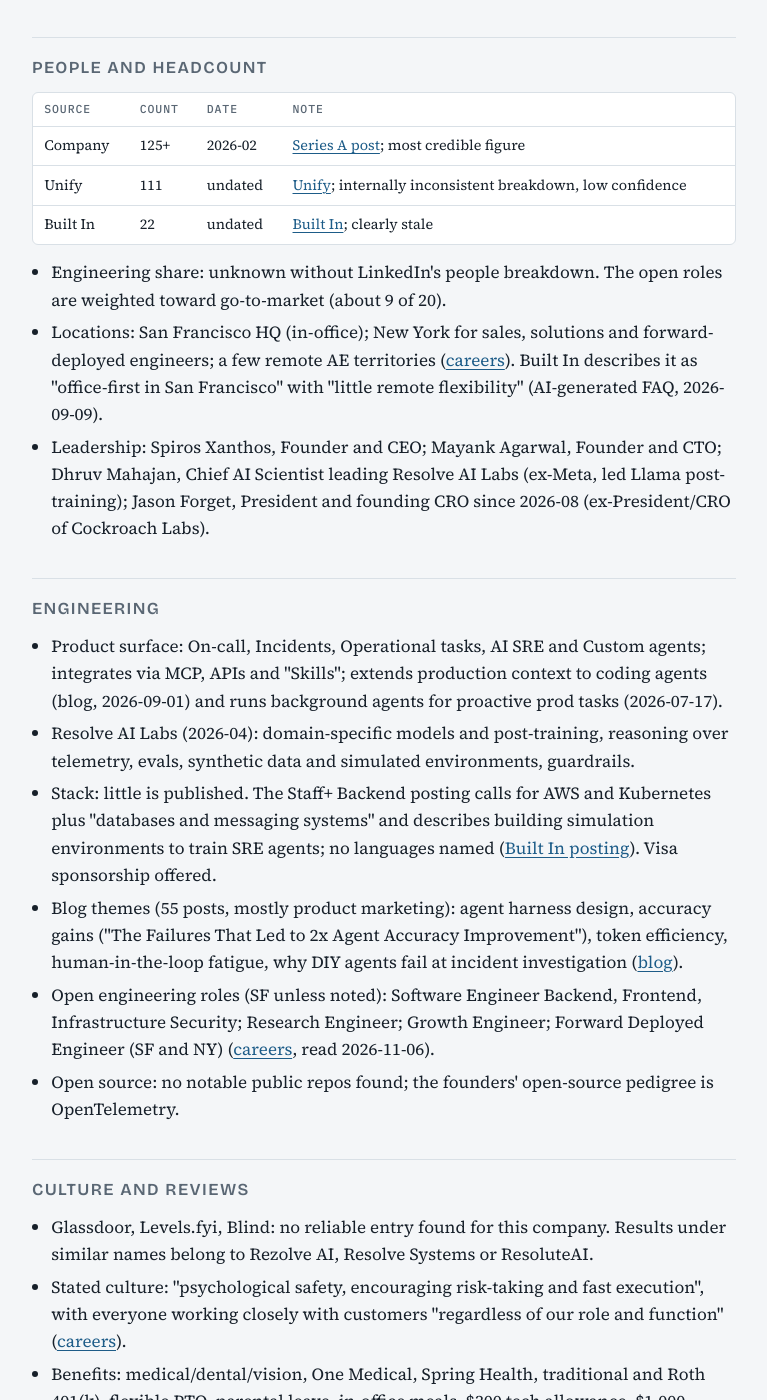
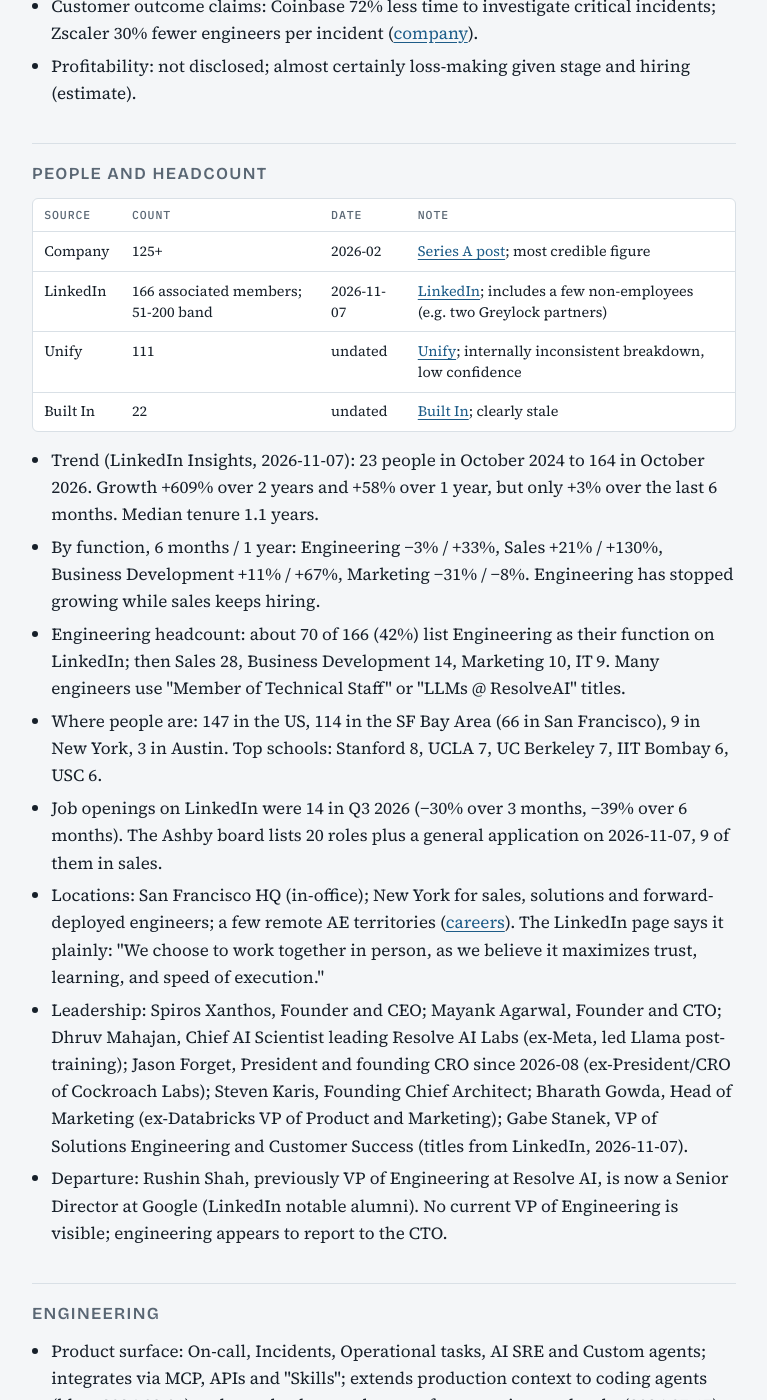
Before and after one commit to nowucca/nowucca.github.io, a Jekyll site: the page companies/resolve-ai/index.html, which Jekyll copies as it is, in a window 1280 px wide and 1400 px high, scrolled down 2841 px. Shown: the whole window, without its empty margins (256-1023 px from the left). Built offline with Jekyll 4.4.1, drawn with Linux system fonts in a browser that asks for light colours; some of the changed text lies outside the part shown.

Commit message:
Update companies/resolve-ai with LinkedIn and EDGAR data
Co-Authored-By: Claude Opus 5.5 <noreply@anthropic.com>
Claude-Session: https://claude.ai/code/session_015RWePwBKtjZ46uUzLckpdq

```diff
--- a/_library.json
+++ b/_library.json
@@ -69,8 +69,8 @@
         {
           "slug": "resolve-ai",
           "title": "Resolve AI",
-          "summary": "AI SRE ('AI for prod') from the ex-Splunk Observability founders; Series A at $1.5B, $190M+ raised, ~125 people; valuation far ahead of ~$4M reported ARR in a crowded market.",
-          "date": "2026-11-06",
+          "summary": "AI SRE ('AI for prod') from the ex-Splunk Observability founders; Series A at $1.5B, $190M+ raised, ~166 people (~70 eng); headcount flat for 6 months, valuation far ahead of ~$4M reported ARR.",
+          "date": "2026-11-07",
           "tags": [
             "series a",
             "ai sre",
--- a/companies/index.html
+++ b/companies/index.html
@@ -15,12 +15,12 @@
   <span class="label">nowucca.com · Company research</span>
   <h1>Company research</h1>
   <p class="lede">Sourced profiles of companies in my 2026–27 job search: mission, funding, headcount, engineering, news and the questions I&#x27;d ask.</p>
-  <div class="meta label"><span>5 pages</span><span>Updated 2026-11-06</span></div>
+  <div class="meta label"><span>5 pages</span><span>Updated 2026-11-07</span></div>
 </header>
 <ol class="rows">
 <li><a class="row" href="/companies/resolve-ai/">
-  <span class="date">2026-11-06</span>
-  <span class="text"><span class="title">Resolve AI</span><span class="one">AI SRE (&#x27;AI for prod&#x27;) from the ex-Splunk Observability founders; Series A at $1.5B, $190M+ raised, ~125 people; valuation far ahead of ~$4M reported ARR in a crowded market.</span><span class="tags"><span class="tag">series a</span><span class="tag">ai sre</span><span class="tag">observability</span></span></span>
+  <span class="date">2026-11-07</span>
+  <span class="text"><span class="title">Resolve AI</span><span class="one">AI SRE (&#x27;AI for prod&#x27;) from the ex-Splunk Observability founders; Series A at $1.5B, $190M+ raised, ~166 people (~70 eng); headcount flat for 6 months, valuation far ahead of ~$4M reported ARR.</span><span class="tags"><span class="tag">series a</span><span class="tag">ai sre</span><span class="tag">observability</span></span></span>
 </a></li>
 <li><a class="row" href="/companies/parasail/">
   <span class="date">2026-11-05</span>
--- a/companies/resolve-ai/index.html
+++ b/companies/resolve-ai/index.html
@@ -67,13 +67,13 @@ footer.foot { color: var(--muted); font-size: 0.85rem; border-top: 1px solid var
   <span class="label">Company profile</span>
   <h1>Resolve AI</h1>
   <p class="lede">"AI for prod": an AI SRE that goes on call, triages alerts and investigates incidents, built by the ex-Splunk Observability founders.</p>
-  <div class="meta label"><span>Researched 2026-11-06</span><a href="https://resolve.ai/">Website</a><a href="https://www.linkedin.com/company/resolve-ai/">LinkedIn</a><a href="https://resolve.ai/careers">Careers</a></div>
+  <div class="meta label"><span>Researched 2026-11-06, updated 2026-11-07</span><a href="https://resolve.ai/">Website</a><a href="https://www.linkedin.com/company/resolveai/">LinkedIn</a><a href="https://resolve.ai/careers">Careers</a></div>
 </header>
 
 <blockquote><p><strong>Name check:</strong> this is Resolve AI at <code>resolve.ai</code> (San Francisco, CEO Spiros Xanthos). It is not Resolve Systems (<code>resolve.io</code>, IT automation), Rezolve AI (<code>rezolve.ai</code>, Nasdaq: RZLV, commerce AI) or ResoluteAI. Glassdoor and news searches mix these up.</p>
-<p><strong>Not covered this pass:</strong> LinkedIn company pages and SEC EDGAR (the scripts weren't run; a direct EDGAR query from the cloud returned nothing), Glassdoor and Levels.fyi (both refused automated reads).</p></blockquote>
+<p><strong>Not covered:</strong> Glassdoor and Levels.fyi (both refused automated reads). LinkedIn company pages and SEC EDGAR were checked on 2026-11-07. The LinkedIn page is <code>linkedin.com/company/resolveai</code> ("ResolveAI"); <code>/company/resolve-ai</code> is an unrelated energy firm.</p></blockquote>
 
-<section id="snapshot"><h2>Snapshot</h2><p>Resolve AI sells an agentic "AI SRE" platform to large engineering organizations: it takes on-call shifts, triages alerts, investigates and helps fix production incidents, and runs routine operational tasks, working in Slack, Teams and the terminal. Customers named publicly include Coinbase, DoorDash, MongoDB, MSCI, Salesforce and Zscaler (<a href="https://resolve.ai/blog/series-a-funding">Series A post</a>), with Cisco, SAP, Snowflake, Adobe, Robinhood, Expedia and Toast also on the <a href="https://resolve.ai/">homepage</a>. It is sold as an enterprise contract with no published price (<a href="https://wetheflywheel.com/en/comparisons/resolve-ai-alternatives/">We The Flywheel</a>, 2026-05). Stage: Series A (extended), $1.5B valuation, more than $190M raised, about two years old, "125+" people as of February 2026.</p></section>
+<section id="snapshot"><h2>Snapshot</h2><p>Resolve AI sells an agentic "AI SRE" platform to large engineering organizations: it takes on-call shifts, triages alerts, investigates and helps fix production incidents, and runs routine operational tasks, working in Slack, Teams and the terminal. Customers named publicly include Coinbase, DoorDash, MongoDB, MSCI, Salesforce and Zscaler (<a href="https://resolve.ai/blog/series-a-funding">Series A post</a>), with Cisco, SAP, Snowflake, Adobe, Robinhood, Expedia and Toast also on the <a href="https://resolve.ai/">homepage</a>. It is sold as an enterprise contract with no published price (<a href="https://wetheflywheel.com/en/comparisons/resolve-ai-alternatives/">We The Flywheel</a>, 2026-05). Stage: Series A (extended), $1.5B valuation, more than $190M raised, about two years old, about 166 people on LinkedIn (November 2026), roughly 70 in engineering.</p></section>
 
 <section id="mission"><h2>Mission, purpose, vision, values</h2><ul>
 <li>Mission: "We're an applied AI lab on a mission to help every engineer run production effortlessly." (<a href="https://resolve.ai/careers">careers page</a>)</li>
@@ -98,7 +98,7 @@ footer.foot { color: var(--muted); font-size: 0.85rem; border-top: 1px solid var
 <li><strong>2026-08-18:</strong> hires Jason Forget (ex-Cockroach Labs) as President and founding CRO.</li>
 </ul></section>
 
-<section id="ownership"><h2>Ownership and status</h2><p>Private, venture-backed, headquartered in San Francisco with a New York presence for sales and forward-deployed roles. Legal entity and state of incorporation weren't confirmed (EDGAR not checked this pass; a Form D search for "Resolve AI" would pin both down). Major holders by round: Greylock, Lightspeed, DST Global, Salesforce Ventures, Unusual Ventures, plus angels including Jeff Dean, Fei-Fei Li, Reid Hoffman and Amjad Masad (<a href="https://resolve.ai/about-us">About</a>).</p></section>
+<section id="ownership"><h2>Ownership and status</h2><p>Private, venture-backed, headquartered in San Francisco with a New York presence for sales and forward-deployed roles. Legal entity and state of incorporation are unconfirmed: SEC EDGAR has no filer under "Resolve AI", "ResolveAI", "Resolve.ai" or "Resolve AI Labs", and a full-text search for the CEO's name finds no Form D (checked 2026-11-07). They may file under another legal name, or have raised without filing a Form D. Major holders by round: Greylock, Lightspeed, DST Global, Salesforce Ventures, Unusual Ventures, plus angels including Jeff Dean, Fei-Fei Li, Reid Hoffman and Amjad Masad (<a href="https://resolve.ai/about-us">About</a>).</p></section>
 
 <section id="funding"><h2>Funding</h2>
   <div class="table-wrap"><table><thead><tr><th>Date</th><th>Round</th><th>Amount</th><th>Lead / investors</th><th>Valuation</th><th>Source</th></tr></thead>
@@ -111,7 +111,7 @@ footer.foot { color: var(--muted); font-size: 0.85rem; border-top: 1px solid var
   <li>Total raised: more than $190M (company, April 2026).</li>
   <li>Last money in: April 2026, about 7 months ago. With $165M raised in 2026 alone, runway is not a near-term concern.</li>
   <li>December 2025 reporting said the A might be multi-tranche with a lower blended price; the company denied this and said 100% of the equity was sold at $1B (<a href="https://techcrunch.com/2026/02/04/ai-sre-resolve-ai-confirms-125m-raise-unicorn-valuation/">TechCrunch</a>).</li>
-  <li>Form D filings: not checked.</li>
+  <li>Form D filings: none found on EDGAR under any variant of the name (2026-11-07).</li>
   </ul>
 </section>
 
@@ -125,22 +125,29 @@ footer.foot { color: var(--muted); font-size: 0.85rem; border-top: 1px solid var
 <section id="people"><h2>People and headcount</h2>
   <div class="table-wrap"><table><thead><tr><th>Source</th><th>Count</th><th>Date</th><th>Note</th></tr></thead><tbody>
   <tr><td>Company</td><td>125+</td><td>2026-02</td><td><a href="https://resolve.ai/blog/series-a-funding">Series A post</a>; most credible figure</td></tr>
+  <tr><td>LinkedIn</td><td>166 associated members; 51-200 band</td><td>2026-11-07</td><td><a href="https://www.linkedin.com/company/resolveai/">LinkedIn</a>; includes a few non-employees (e.g. two Greylock partners)</td></tr>
   <tr><td>Unify</td><td>111</td><td>undated</td><td><a href="https://www.unifygtm.com/insights-headcount/resolve-ai">Unify</a>; internally inconsistent breakdown, low confidence</td></tr>
   <tr><td>Built In</td><td>22</td><td>undated</td><td><a href="https://builtin.com/company/resolve-ai">Built In</a>; clearly stale</td></tr>
   </tbody></table></div>
   <ul>
-  <li>Engineering share: unknown without LinkedIn's people breakdown. The open roles are weighted toward go-to-market (about 9 of 20).</li>
-  <li>Locations: San Francisco HQ (in-office); New York for sales, solutions and forward-deployed engineers; a few remote AE territories (<a href="https://resolve.ai/careers">careers</a>). Built In describes it as "office-first in San Francisco" with "little remote flexibility" (AI-generated FAQ, 2026-09-09).</li>
-  <li>Leadership: Spiros Xanthos, Founder and CEO; Mayank Agarwal, Founder and CTO; Dhruv Mahajan, Chief AI Scientist leading Resolve AI Labs (ex-Meta, led Llama post-training); Jason Forget, President and founding CRO since 2026-08 (ex-President/CRO of Cockroach Labs).</li>
+  <li>Trend (LinkedIn Insights, 2026-11-07): 23 people in October 2024 to 164 in October 2026. Growth +609% over 2 years and +58% over 1 year, but only +3% over the last 6 months. Median tenure 1.1 years.</li>
+  <li>By function, 6 months / 1 year: Engineering −3% / +33%, Sales +21% / +130%, Business Development +11% / +67%, Marketing −31% / −8%. Engineering has stopped growing while sales keeps hiring.</li>
+  <li>Engineering headcount: about 70 of 166 (42%) list Engineering as their function on LinkedIn; then Sales 28, Business Development 14, Marketing 10, IT 9. Many engineers use "Member of Technical Staff" or "LLMs @ ResolveAI" titles.</li>
+  <li>Where people are: 147 in the US, 114 in the SF Bay Area (66 in San Francisco), 9 in New York, 3 in Austin. Top schools: Stanford 8, UCLA 7, UC Berkeley 7, IIT Bombay 6, USC 6.</li>
+  <li>Job openings on LinkedIn were 14 in Q3 2026 (−30% over 3 months, −39% over 6 months). The Ashby board lists 20 roles plus a general application on 2026-11-07, 9 of them in sales.</li>
+  <li>Locations: San Francisco HQ (in-office); New York for sales, solutions and forward-deployed engineers; a few remote AE territories (<a href="https://resolve.ai/careers">careers</a>). The LinkedIn page says it plainly: "We choose to work together in person, as we believe it maximizes trust, learning, and speed of execution."</li>
+  <li>Leadership: Spiros Xanthos, Founder and CEO; Mayank Agarwal, Founder and CTO; Dhruv Mahajan, Chief AI Scientist leading Resolve AI Labs (ex-Meta, led Llama post-training); Jason Forget, President and founding CRO since 2026-08 (ex-President/CRO of Cockroach Labs); Steven Karis, Founding Chief Architect; Bharath Gowda, Head of Marketing (ex-Databricks VP of Product and Marketing); Gabe Stanek, VP of Solutions Engineering and Customer Success (titles from LinkedIn, 2026-11-07).</li>
+  <li>Departure: Rushin Shah, previously VP of Engineering at Resolve AI, is now a Senior Director at Google (LinkedIn notable alumni). No current VP of Engineering is visible; engineering appears to report to the CTO.</li>
   </ul>
 </section>
 
 <section id="engineering"><h2>Engineering</h2><ul>
 <li>Product surface: On-call, Incidents, Operational tasks, AI SRE and Custom agents; integrates via MCP, APIs and "Skills"; extends production context to coding agents (blog, 2026-09-01) and runs background agents for proactive prod tasks (2026-07-17).</li>
 <li>Resolve AI Labs (2026-04): domain-specific models and post-training, reasoning over telemetry, evals, synthetic data and simulated environments, guardrails.</li>
-<li>Stack: little is published. The Staff+ Backend posting calls for AWS and Kubernetes plus "databases and messaging systems" and describes building simulation environments to train SRE agents; no languages named (<a href="https://builtin.com/job/software-engineer-backend/9145418">Built In posting</a>). Visa sponsorship offered.</li>
+<li>Stack: little is published. The Staff+ Backend posting calls for AWS and Kubernetes plus "databases and messaging systems" and describes building simulation environments to train SRE agents; no languages named (<a href="https://builtin.com/job/software-engineer-backend/9145418">Built In posting</a>). Visa sponsorship offered. The most-listed skills among LinkedIn members are Python and Java (58 each), SQL (42) and C (37), which hints at a Python/Java codebase (inference, not confirmed).</li>
+  <li>Org shape (from LinkedIn titles): an LLM/research group ("LLMs @ ResolveAI", ex-Google DeepMind, ex-Meta, post-training and evals) under Chief AI Scientist Dhruv Mahajan; product engineers and Members of Technical Staff; deployment and forward-deployed engineers working with customers; a security function.</li>
 <li>Blog themes (55 posts, mostly product marketing): agent harness design, accuracy gains ("The Failures That Led to 2x Agent Accuracy Improvement"), token efficiency, human-in-the-loop fatigue, why DIY agents fail at incident investigation (<a href="https://resolve.ai/blog">blog</a>).</li>
-<li>Open engineering roles (SF unless noted): Software Engineer Backend, Frontend, Infrastructure Security; Research Engineer; Growth Engineer; Forward Deployed Engineer (SF and NY) (<a href="https://resolve.ai/careers">careers</a>, read 2026-11-06).</li>
+<li>Open engineering roles (SF unless noted): Software Engineer Backend, Frontend, Infrastructure Security; Research Engineer; Growth Engineer; Forward Deployed Engineer (SF and NY); Member of Technical Staff – Tech Lead (new on 2026-11-06) (<a href="https://resolve.ai/careers">careers</a>, <a href="https://jobs.ashbyhq.com/ResolveAI">Ashby</a>, read 2026-11-07).</li>
 <li>Open source: no notable public repos found; the founders' open-source pedigree is OpenTelemetry.</li>
 </ul></section>
 
@@ -175,12 +182,16 @@ footer.foot { color: var(--muted); font-size: 0.85rem; border-top: 1px solid var
   <div class="red"><h3>Red flags and risks</h3><ul>
   <li>Valuation far ahead of revenue (~$4M ARR reported at $1B); the next round has to show big ARR growth.</li>
   <li>Crowded category: Datadog Bits AI SRE, PagerDuty, incident.io, Rootly, plus well-funded startups Traversal and Cleric. Incumbents own the telemetry.</li>
+  <li>Hiring has stalled: headcount grew only 3% in the last 6 months, engineering shrank 3%, and open roles fell 39%. Could be deliberate digestion after a 7× ramp, or a sign growth is harder than the valuation assumes.</li>
+  <li>The former VP of Engineering has left for Google, and no replacement is visible.</li>
   <li>New President/CRO from outside signals a push to scale sales fast; expect pressure and possible reorgs.</li>
   <li>Office-first in SF with little remote flexibility; NY is mostly field roles.</li>
   <li>No independent employee reviews or pay data to check culture claims.</li>
   </ul></div>
   <div><h3>Questions to ask</h3><ol>
   <li>What is ARR now, and what does the plan to the next round look like?</li>
+  <li>Headcount has been flat for six months and engineering slightly down. Is that a hiring freeze, a pause, or a shift toward sales?</li>
+  <li>Who leads engineering day to day since the VP of Engineering left? Is that role being filled?</li>
   <li>How is engineering organized between product, Labs and forward-deployed work? What's the engineering headcount?</li>
   <li>How do you win against Datadog and PagerDuty, who already have the customer's telemetry and alerts?</li>
   <li>How do you measure agent accuracy in production, and who owns evals?</li>
@@ -204,6 +215,9 @@ footer.foot { color: var(--muted); font-size: 0.85rem; border-top: 1px solid var
 <li><a href="https://techintelpro.com/news/ai/enterprise-ai/resolve-ai-appoints-jason-forget-as-president-and-founding-chief-revenue-officer">TechIntelPro, CRO appointment, 2026-08-18</a> (read 2026-11-06)</li>
 <li><a href="https://builtin.com/company/resolve-ai">Built In profile</a> and <a href="https://builtin.com/company/resolve-ai/faq/workplace-perception">workplace FAQ</a> (read 2026-11-06)</li>
 <li><a href="https://builtin.com/job/software-engineer-backend/9145418">Built In: Staff+ Software Engineer, Backend</a> (read 2026-11-06)</li>
+<li><a href="https://www.linkedin.com/company/resolveai/">LinkedIn company page</a>: about, people, jobs and Premium insights (read 2026-11-07)</li>
+<li><a href="https://jobs.ashbyhq.com/ResolveAI">Ashby job board</a> (read 2026-11-07)</li>
+<li><a href="https://efts.sec.gov/LATEST/search-index?q=%22Resolve%20AI%22">SEC EDGAR</a> company and full-text search: no match (read 2026-11-07)</li>
 <li><a href="https://www.unifygtm.com/insights-headcount/resolve-ai">Unify headcount</a> (read 2026-11-06)</li>
 <li><a href="https://wetheflywheel.com/en/comparisons/resolve-ai-alternatives/">We The Flywheel, alternatives, 2026-05-22</a> (read 2026-11-06)</li>
 </ul></section>
--- a/library/index.html
+++ b/library/index.html
@@ -16,13 +16,13 @@
   <p class="lede">Pages I&#x27;ve published here, grouped by topic.</p>
 </header>
 <ol class="rows">
+<li><a class="row" href="/companies/">
+  <span class="date">2026-11-07</span>
+  <span class="text"><span class="title">Company research</span><span class="one">Sourced profiles of companies in my 2026–27 job search: mission, funding, headcount, engineering, news and the questions I&#x27;d ask.</span><span class="label">5 pages · /companies/</span></span>
+</a></li>
 <li><a class="row" href="/research/">
   <span class="date">2026-11-06</span>
   <span class="text"><span class="title">Research</span><span class="one">Staff-level notes on AI innovation, filed by theme, with a knowledge map of how the ideas connect.</span><span class="label">/research/</span></span>
-</a></li>
-<li><a class="row" href="/companies/">
-  <span class="date">2026-11-06</span>
-  <span class="text"><span class="title">Company research</span><span class="one">Sourced profiles of companies in my 2026–27 job search: mission, funding, headcount, engineering, news and the questions I&#x27;d ask.</span><span class="label">5 pages · /companies/</span></span>
 </a></li>
 <li><a class="row" href="/interview-tips/">
   <span class="date">2026-11-05</span>
```
